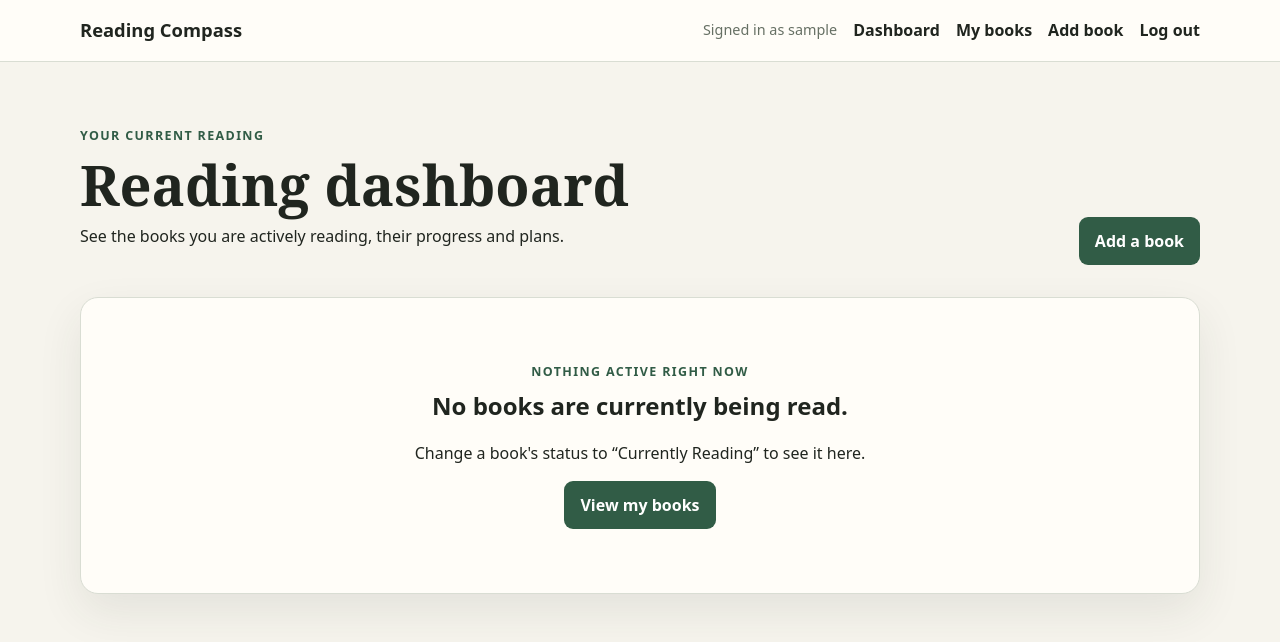
After one commit to unvde/CP3407-Assessment, a Django app: page /dashboard/ in a window 1280 px wide. The commit adds this page. Shown: the top 642 px of the page. Run offline with Django 5.2, Linux system fonts and the light colour scheme; the visitor is signed in with stand-in values (Sample User, id 1); data that the repository does not hold is empty.

Commit message:
feat: add personal reading dashboard

```diff
--- a/books/urls.py
+++ b/books/urls.py
@@ -6,11 +6,13 @@ from .views import (
     BookDetailView,
     BookListView,
     BookUpdateView,
+    DashboardView,
 )
 
 
 urlpatterns = [
     path("", BookListView.as_view(), name="book-list"),
+    path("dashboard/", DashboardView.as_view(), name="dashboard"),
     path("books/add/", BookCreateView.as_view(), name="book-add"),
     path("books/<int:pk>/", BookDetailView.as_view(), name="book-detail"),
     path("books/<int:pk>/edit/", BookUpdateView.as_view(), name="book-edit"),
--- a/books/views.py
+++ b/books/views.py
@@ -36,6 +36,17 @@ class BookListView(OwnedBookQuerysetMixin, ListView):
     template_name = "books/book_list.html"
 
 
+class DashboardView(OwnedBookQuerysetMixin, ListView):
+    model = Book
+    context_object_name = "active_books"
+    template_name = "books/dashboard.html"
+
+    def get_queryset(self) -> QuerySet:
+        return super().get_queryset().filter(
+            status=Book.ReadingStatus.CURRENTLY_READING
+        )
+
+
 class BookDetailView(OwnedBookQuerysetMixin, DetailView):
     model = Book
     context_object_name = "book"
--- a/static/css/app.css
+++ b/static/css/app.css
@@ -188,6 +188,20 @@ h2 {
     border-block: 1px solid var(--line);
 }
 
+.dashboard-metadata {
+    display: grid;
+    gap: 0.75rem;
+    margin: 1.2rem 0;
+}
+
+.dashboard-metadata div {
+    display: flex;
+    justify-content: space-between;
+    gap: 1rem;
+    padding-bottom: 0.5rem;
+    border-bottom: 1px solid var(--line);
+}
+
 .metadata div {
     display: grid;
     gap: 0.25rem;
--- a/templates/base.html
+++ b/templates/base.html
@@ -13,6 +13,7 @@
     <nav aria-label="Primary navigation">
         {% if user.is_authenticated %}
             <span class="user-label">Signed in as {{ user.username }}</span>
+            <a href="{% url 'dashboard' %}">Dashboard</a>
             <a href="{% url 'book-list' %}">My books</a>
             <a href="{% url 'book-add' %}">Add book</a>
             <form class="inline-form" method="post" action="{% url 'logout' %}">
--- /dev/null
+++ b/templates/books/dashboard.html
@@ -0,0 +1,50 @@
+{% extends "base.html" %}
+
+{% block title %}Dashboard | Reading Compass{% endblock %}
+
+{% block content %}
+<div class="page-heading">
+    <div>
+        <p class="eyebrow">Your current reading</p>
+        <h1>Reading dashboard</h1>
+        <p>See the books you are actively reading, their progress and plans.</p>
+    </div>
+    <a class="primary-button" href="{% url 'book-add' %}">Add a book</a>
+</div>
+
+{% if active_books %}
+    <div class="book-grid">
+        {% for book in active_books %}
+            <article class="book-card">
+                <span class="status status-{{ book.status }}">{{ book.get_status_display }}</span>
+                <h2><a href="{{ book.get_absolute_url }}">{{ book.title }}</a></h2>
+                <p class="author">by {{ book.author }}</p>
+                <dl class="dashboard-metadata">
+                    <div>
+                        <dt>Current page</dt>
+                        <dd>{{ book.current_page }}</dd>
+                    </div>
+                    <div>
+                        <dt>Progress</dt>
+                        <dd>
+                            {% if book.progress_percentage is not None %}
+                                {{ book.progress_percentage }}% complete
+                            {% else %}
+                                Percentage unavailable
+                            {% endif %}
+                        </dd>
+                    </div>
+                </dl>
+                <a class="text-link" href="{{ book.get_absolute_url }}">View details →</a>
+            </article>
+        {% endfor %}
+    </div>
+{% else %}
+    <section class="empty-state">
+        <p class="eyebrow">Nothing active right now</p>
+        <h2>No books are currently being read.</h2>
+        <p>Change a book's status to “Currently Reading” to see it here.</p>
+        <a class="primary-button" href="{% url 'book-list' %}">View my books</a>
+    </section>
+{% endif %}
+{% endblock %}
```
Also changed, not shown: books/tests.py (+45 -0 lines).
